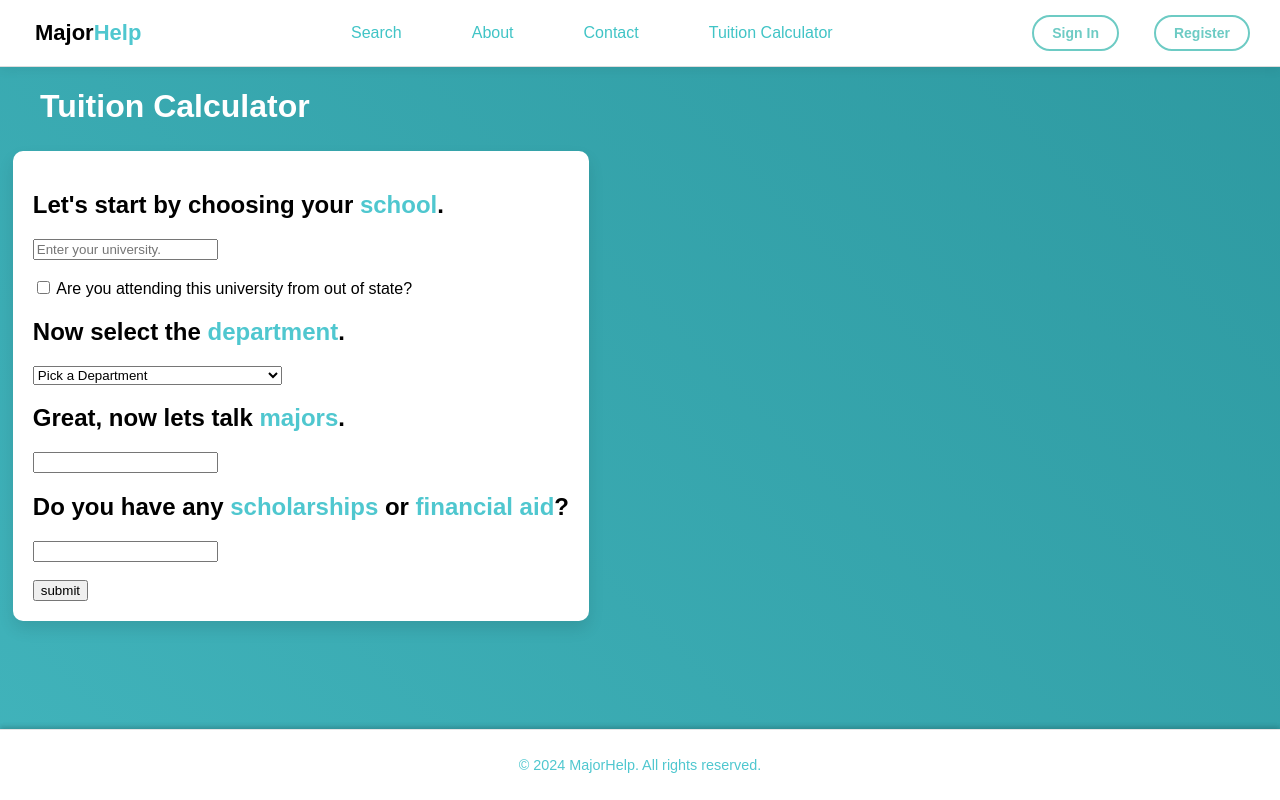
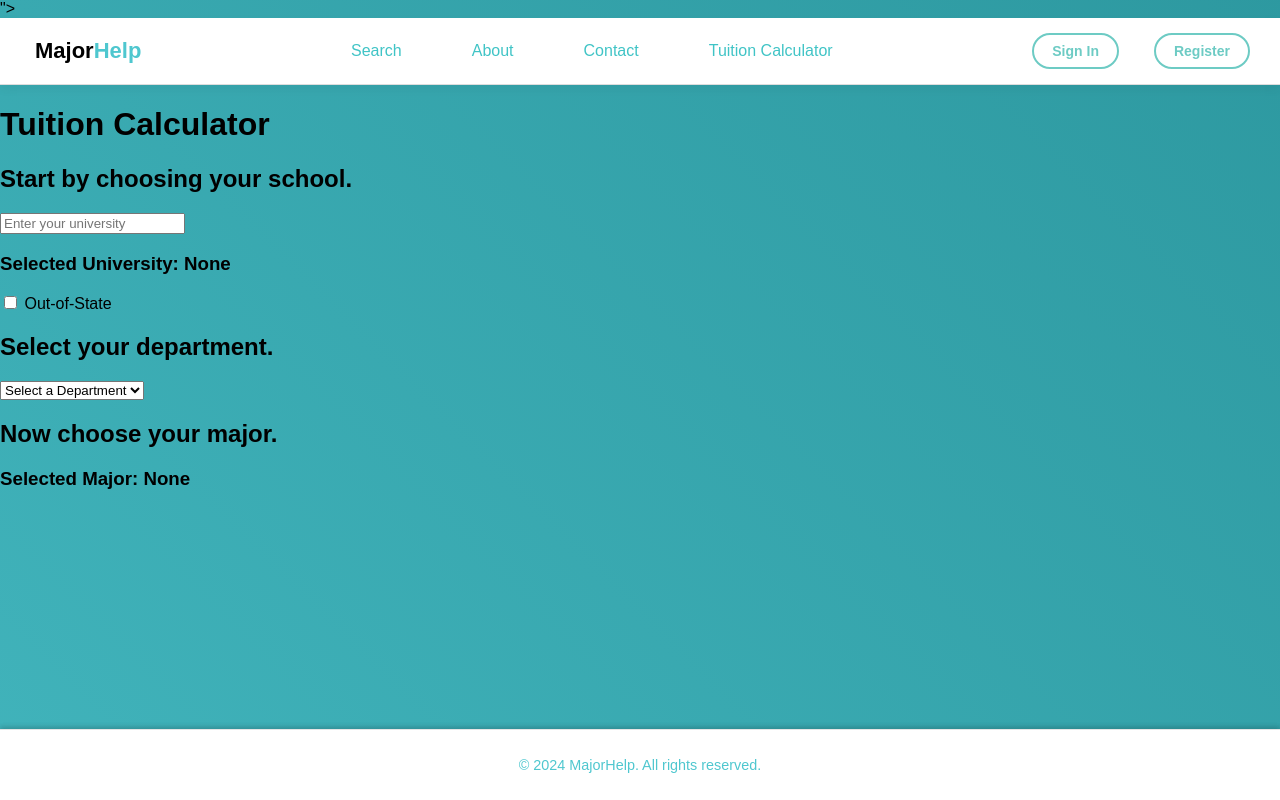
Before and after one commit to JosephPreuss/MajorHelp, a Django app: page /calc/ in a window 1280 px wide. Run offline with Django 4.2, Linux system fonts and the light colour scheme.

Commit message:
corrected tuition calc with minor bug

```diff
--- a/MajorHelp/static/css/calc/calc.css
+++ b/MajorHelp/static/css/calc.css
@@ -1,5 +1,5 @@
 /* Extend css changes from the main stylesheet */
-@import url("styles.css");
+@import url("../css/common/styles.css");
 
 #title {
 	margin-left: 5vh;
--- a/MajorHelp/templates/base.html
+++ b/MajorHelp/templates/base.html
@@ -15,7 +15,7 @@
     <link rel="stylesheet" href="{% static 'css/settings/settings.css' %}">
 
 
-    <link rel="stylesheet" href="{% block stylesheet %}{% static 'css/styles.css' %}{% endblock %}">
+    <link rel="stylesheet" href="{% block stylesheet %}{% static 'css/common/styles.css' %}{% endblock %}">
     {# for use in script overriding #}
     {% block script %}{% endblock script %}
 
--- a/MajorHelp/templates/calc/calc.html
+++ b/MajorHelp/templates/calc/calc.html
@@ -1,366 +1,212 @@
-<!-- templates/calc/calc.html -->
 {% extends 'MajorHelp/HomePage.html' %}
-
 {% load static %}
 
-{% block title %}Tuition Calc{% endblock %}
+{% block title %}Tuition Calculator{% endblock %}
 
-{% block stylesheet %}{% static 'css/calc/calc.css' %}{% endblock stylesheet %}
+{% block stylesheet %}
+<link rel="stylesheet" href="{% static 'css/calc/calc.css' %}">
+<style>
+    .result-item {
+        padding: 10px;
+        margin: 5px 0;
+        background-color: #f0f8ff;
+        border: 1px solid #008080;
+        border-radius: 5px;
+        cursor: pointer;
+        transition: background-color 0.3s ease;
+        display: inline-block;
+
+    }
+    .result-item:hover {
+        background-color: #008080;
+        color: white;
+
+    }
+</style>
+{% endblock stylesheet %}
 
 {% block script %}
 <script>
-    const DNE = "DOESNOTEXIST";
-    const URL_HEAD = "/calc/info/";
+    const DEPARTMENT_CHOICES = [
+        "Humanities and Social Sciences",
+        "Natural Sciences and Mathematics",
+        "Business and Economics",
+        "Education",
+        "Engineering and Technology",
+        "Health Sciences",
+        "Arts and Design",
+        "Agriculture and Environmental Studies",
+        "Communication and Media",
+        "Law and Criminal Justice"
+    ];
 
-    const inputData = {
-        uni      :  null,
-        outstate :  false,
-        dept     :  null,
-        major    :  null,
-        aid      :  null,
-    };
+    async function fetchUniversityData(query) {
+        try {
+            const response = await fetch(`/api/university_search/?query=${query}`);
+            if (!response.ok) throw new Error('University not found');
+            return await response.json();
+        } catch (error) {
+            console.error(error);
+            return null;
+        }
+    }
 
-    // the value entries in this dictionary represent whether the data is
-    // "required". Required entries are not allowed to be empty strings and the
-    // backend will return a 400 if given a null or empty required entry.
-    const inputEntries = {
-        uni         :       true,
-        outstate    :   false,
-        dept        :   false,
-        major       :       true,
-        aid         :   false,
-    };
+    async function fetchMajors(university, department) {
+        try {
+            const response = await fetch(`/api/majors/?university=${encodeURIComponent(university)}&department=${encodeURIComponent(department)}`);
+            if (!response.ok) throw new Error('Majors not found');
+            return await response.json();
+        } catch (error) {
+            console.error(error);
+            return null;
+        }
+    }
 
-    // TODO(jpreuss) is it better to have one dictonary that returns a tuple?
+    async function fetchMajorDetails(university, major, outstate) {
+        try {
+            const response = await fetch(`/api/major_info/?university=${encodeURIComponent(university)}&major=${encodeURIComponent(major)}&outstate=${outstate}`);
+            if (!response.ok) throw new Error('Major not found');
+            return await response.json();
+        } catch (error) {
+            console.error(error);
+            return null;
+        }
+    }
 
+    async function updateUniversityResults() {
+        const query = document.getElementById("uni-search").value.trim();
+        if (!query) return;
 
-    function getValues() {
+        const data = await fetchUniversityData(query);
+        const resultsContainer = document.getElementById("university-results");
+        resultsContainer.innerHTML = "";
 
-        for (const [entry, required] of Object.entries(inputEntries))
-            Input(entry, required, false)
+        if (data && data.universities.length > 0) {
+            data.universities.forEach(uni => {
+                let option = document.createElement("div");
+                option.classList.add("result-item");
+                option.innerHTML = `<strong>${uni.name}</strong> - ${uni.location}`;
+                option.onclick = () => selectUniversity(uni.name);
+                resultsContainer.appendChild(option);
+            });
+        } else {
+            resultsContainer.innerHTML = "<p>No universities found.</p>";
+        }
+    }
 
+    function selectUniversity(name) {
+        document.getElementById("uni-name").textContent = name;
+        document.getElementById("university-results").innerHTML = "";
+        document.getElementById("department-dropdown").innerHTML =
+            `<option value="" disabled selected>Select a Department</option>` +
+            DEPARTMENT_CHOICES.map(dept => `<option value="${dept}">${dept}</option>`).join('');
+    }
 
-        validateInputData();
+    async function updateMajorResults() {
+        const university = document.getElementById("uni-name").textContent;
+        const department = document.getElementById("department-dropdown").value;
+        if (!university || !department) return;
+
+        const data = await fetchMajors(university, department);
+        const majorContainer = document.getElementById("major-results");
+        majorContainer.innerHTML = "";
+
+        if (data.majors.length > 0) {
+            data.majors.forEach(major => {
+                let option = document.createElement("div");
+                option.classList.add("result-item");
+                option.innerHTML = `<strong>${major.name}</strong>`;
+
+                // Ensure event listener is added
+                option.onclick = function() {
+                    selectMajor(major.name);
+                };
+
+                majorContainer.appendChild(option);
+            });
+        } else {
+            majorContainer.innerHTML = "<p>No majors found.</p>";
+        }
     }
 
 
-    function Input(entry, required = false, validate=true) {
+    async function selectMajor(major) {
+        console.log("Major Clicked:", major);
+        const university = document.getElementById("uni-name").textContent;
+        const outstate = document.getElementById("outstate").checked;
+        if (!university || !major) return;
 
-        let element, data;
+        const data = await fetchMajorDetails(university, major, outstate);
+        if (!data) return;
 
-
-        if (entry === undefined) return false;
-
-        element = document.getElementById(entry);
-
-        if (!element) return false;
-
-
-
-        if (element.tagName.toLowerCase() === 'input' && element.type === "checkbox") {
-            // Checkbox input
-
-            data = element.checked;
-        } else {
-            // Default
-
-            // check if the entered data isn't just whitespace via trim and length
-            data = document.getElementById(entry).value.trim();
-            if (data.length == 0 && required)
-                data = null;
-        }
-        inputData[entry] = data;
-
-        if (validate) {
-            validateInputData();
-        }
-
-    }
-
-
-    async function validateInputData() {
-        for (const [entry , required] of Object.entries(inputEntries)) {
-            if (required && inputData[entry] == null) return false
-        }
-        // None of the required data values are null, the request is ready.
-
-        // TODO(jpreuss) might also have to check for empty strings for rquired
-        // entries
-
-        // Prepare the GET request string for the url
-        let getStr = "?";
-
-        for (const [entry, data] of Object.entries(inputData)) {
-            getStr = getStr.concat(entry.toString() + "=" + data.toString() + "&");
-        }
-
-        // Make a fetch request, the url can just be the get data
-
-        const response = await fetch(URL_HEAD+getStr,  {
-            method : 'GET',
-            headers: {"Content-Type": "application/json",},
-        });
-
-        if (!response.ok) {
-            throw new Error(`Response status: ${response.status}`);
-        }
-
-        const data = await response.json();
-
-        updateData(data);
-    }
-
-    let dataValid = true;
-
-    function updateData(data) {
-        if (!dataValid) {
-            let ele = document.getElementsByClassName("error");
-
-            for (var i = 0; i < ele.length; i++){
-                ele[i].style.display = "none";
-            }
-
-            dataValid = true;
-        }
-
-        const total = "$" + data['minTui'] + ' - $' + data['maxTui'];
-
-        document.getElementById("total1").textContent=total;
-        document.getElementById("total2").textContent=total;
-
-
-
-
-        uni = data["uni"];
-        if (uni["name"] !== DNE) {  // If Uni exists
-            document.getElementById("uniName").textContent = uni['name'];
-            document.getElementById("uniTui").textContent =
-                "$" + uni['baseMinTui'] + ' - $' + uni['baseMaxTui'];
-
-            document.getElementById("uniFees").textContent = "$" + uni['fees'];
-        } else {
-            // If Uni does NOT exist...
-
-            console.error("No university of name " + inputData["uni"] + " exists.");
-            document.getElementById("uniError").textContent =
-                "No university \"" + inputData["uni"] + "\" was found.";
-
-            // Show the error message.
-            document.getElementById("uniError").style.display = 'inline';
-            dataValid = false;
-        }
-
-
-
-
-        major = data["major"];
-        if (major["name"] !== DNE) {  // If major exists
-            document.getElementById("majorName").textContent = major['name'];
-            document.getElementById("majorTui").textContent = "$" + major['baseMinTui'] + ' - $' + major['baseMaxTui'];
-            document.getElementById("majorFees").textContent = "$" + major['fees'];
-        } else {
-            // If Major does NOT exist...
-
-            console.error("No major of name " + inputData["major"] + " exists.");
-            document.getElementById("majorError").textContent =
-                "No major \"" + inputData["major"] + "\" was found.";
-
-            // Show the error message.
-            document.getElementById("majorError").style.display = 'inline';
-            dataValid = false;
-        }
-
-        aid = data["aid"];
-        if (aid["name"] !== "") {  // If aid is not empty, ie aid was specified
-
-            if (aid["name"] !== DNE) {  // If aid was specified and exists
-                document.getElementById("financialAidOutput").style.display = 'inline';
-                document.getElementById("aidName").textContent = aid['name'];
-                document.getElementById("aidTui").textContent = "-$" + aid['amount'];
-
-            } else {  // aid was specified but does not exist
-                console.error("No Financial Aid of name " + inputData["aid"] + " exists.");
-                document.getElementById("aidError").textContent =
-                    "No aid \"" + inputData["aid"] + "\" was found.";
-
-                // Show the error message
-                document.getElementById("aidError").style.display = 'inline';
-                dataValid = false;
-            }
-        } else {  // aid is empty, ie no aid was specified
-            document.getElementById("financialAidOutput").style.display = 'none';
-        }
-
-        if (dataValid) // then display the output tuition.
-            document.getElementById("output").style.display = 'block';
-        else
-            document.getElementById("output").style.display = 'none';
+        document.getElementById("major-name").textContent = major;
+        document.getElementById("major-name-output").textContent = major;
+        document.getElementById("uni-name-output").textContent = university;
+        document.getElementById("uni-tuition").textContent = `$${data.uni.baseMinTui} - $${data.uni.baseMaxTui}`;
+        document.getElementById("uni-fees").textContent = `$${data.uni.fees}`;
+        document.getElementById("major-tuition").textContent = `$${data.major.baseMinTui} - $${data.major.baseMaxTui}`;
+        document.getElementById("major-fees").textContent = `$${data.major.fees}`;
+        document.getElementById("total").textContent = `$${data.minTui} - $${data.maxTui}`;
+        document.getElementById("output").style.display = 'block';
     }
 </script>
 {% endblock script %}
 
-
 {% block content %}
-<!-- get the original content from the home page-->
 <div>
-    <h1 id="title">Tuition Calculator</h1>
+    <h1>Tuition Calculator</h1>
 </div>
 
-<div id="inputOutput">
+<div id="input-output">
     <div id="input" class="content-box">
-        <div>
-            <h2>Let's start by choosing your <span class="color-text">school</span>.</h2>
-            <!--The "; return false" prevents the form from actually submitting via post or get
-                thus refreshing the page... which clears the form.-->
-            <form onsubmit="Input('uni', true); return false">
-                <input type="text" id="uni" name="university" placeholder="Enter your university."
-                    value="">
-            </form>
-            <span id="uniError" class="error">No University of that name was found.</span>
-            <br>
-            <input type="checkbox" name="outstate" id="outstate" value="true" onclick="Input('outstate');">
-            <label>Are you attending this university from out of state?</label>
-        </div>
+        <h2>Start by choosing your <span class="color-text">school</span>.</h2>
+        <input type="text" id="uni-search" placeholder="Enter your university" oninput="updateUniversityResults()">
+        <div id="university-results" class="search-results"></div>
+        <h3 id="uni-name">Selected University: None</h3>
+        <input type="checkbox" id="outstate"> Out-of-State
 
-        <div>
-            <h2>Now select the <span class="color-text">department</span>.</h2>
-                <select id="dept" name="department" onchange="Input('dept')">
-                    <option value="" disabled="" selected="">Pick a Department</option>
-                    <option value="Humanities and Social Sciences">Humanities and Social Sciences</option>
-                    <option value="Natural Sciences and Mathematics">Natural Sciences and Mathematics</option>
-                    <option value="Business and Economics">Business and Economics</option>
-                    <option value="Education">Education</option>
-                    <option value="Engineering and Technology">Engineering and Technology</option>
-                    <option value="Health Sciences">Health Sciences</option>
-                    <option value="Arts and Design">Arts and Design</option>
-                    <option value="Agriculture and Environmental Studies">Agriculture and Environmental Studies</option>
-                    <option value="Communication and Media">Communication and Media</option>
-                    <option value="Law and Criminal Justice">Law and Criminal Justice</option>
-                </select>
-                <br>
-                <span id="deptError" class="error">Error</span>
-        </div>
+        <h2>Select your <span class="color-text">department</span>.</h2>
+        <select id="department-dropdown" onchange="updateMajorResults()">
+            <option value="" disabled selected>Select a Department</option>
+        </select>
 
-        <div>
-            <h2>Great, now lets talk <span class="color-text">majors</span>.</h2>
-            <form onsubmit="Input('major', true); return false">
-                <input type="text" name="major" id="major" placeholder="" value="">
-            </form>
-            <span id="majorError" class="error">Error</span>
-        </div>
-
-        <div id="financialAidInput">
-            <h2>Do you have any <span class="color-text">scholarships</span> or <span class="color-text">financial aid</span>?</h2>
-            <form onsubmit="Input('aid'); return false">
-                <input type="text" name="aid" id="aid" placeholder="" value="">
-            </form>
-            <span id="aidError" class="error">Error</span>
-        </div>
-
-        <!--
-        <div id="minors">
-            <h2>Are you interested in enrolling in any minors?</h2>
-            (placeholder text)
-        </div>
-
-
-
-        <div id="extraAid">
-            <h2>Enter any other estimated external aids</h2>
-            (placeholder text)
-        </div>
-        -->
-        <br>
-        <input id="submitButton" type="button" value="submit" onclick="getValues();">
+        <h2>Now choose your <span class="color-text">major</span>.</h2>
+        <div id="major-results" class="search-results"></div>
+        <h3 id="major-name">Selected Major: None</h3>
     </div>
 
     <div id="output" class="content-box" style="display: none;">
         <h2>Estimated <span class="color-text">Total</span></h2>
-        <h1 id="total1">{{ total | default:"$XX,XXX - $XXX,XXX"}}</h1>
-
-
+        <h1 id="total">$XX,XXX - $XX,XXX</h1>
 
         <h2>Details:</h2>
 
-        <!--
-            A for loop could be placed through here to iterate through university, major, scholarship, etc
-            and thier costs, credits, notes, etc
-        -->
-
         <h3>University Related Costs</h3>
-        <!--The name of the University/Major/Scholarship can go here-->
-        <b><span id="uniName" class="color-text">XXXXXXXXX</span></b>
+        <b><span id="uni-name-output" class="color-text">XXXXXXXXX</span></b>
         <ul class="outputList">
-            <!--
-                For future reference, this can probably be replaced with a for loop containing all applicable
-                items (meaning the left side will be replaced with a variable and presumably the right side
-                would be something like variableName.amount)
-            -->
-            <li>
-                Base Tuition <span id="uniTui">{{ baseTuition | default:"$X,XXX" }}</span>
-            </li>
-            <li>
-                Fees <span id="uniFees">{{ baseTuition | default:"$X,XXX" }}</span>
-            </li>
-
-            <br>
-
-            <!--
-                Notes section
-                Can be surrounded by a for to include any notes
-            -->
-            <!--
-            <small>
-                <li class="outputNote"> </li>
-            </small>
-            -->
-
-
+            <li>Base Tuition <span id="uni-tuition">$X,XXX - $X,XXX</span></li>
+            <li>Fees <span id="uni-fees">$X,XXX</span></li>
+        </ul>
 
         <h3>Major Related Costs</h3>
-        <b><span id="majorName" class="color-text">XXXXXXXXXXXX</span></b>
+        <b><span id="major-name-output" class="color-text">XXXXXXXXXXXX</span></b>
         <ul class="outputList">
-            <li>
-                Base Tuition <span id="majorTui">{{ baseTuition | default:"$X,XXX" }}</span>
-            </li>
-            <li>
-                Fees <span id="majorFees">{{ baseTuition | default:"$X,XXX" }}</span>
-            </li>
-
-            <!--
-                Notes section
-                Can be surrounded by a for to include any notes
-            -->
-            <!--
-            <small>
-                <li class="outputNote">
-                    Alumini have reported that this university has a hidden lab fee specific to this Major.
-                </li>
-            </small>
-            -->
-
-
+            <li>Base Tuition <span id="major-tuition">$X,XXX - $X,XXX</span></li>
+            <li>Fees <span id="major-fees">$X,XXX</span></li>
         </ul>
-
-        <div id="financialAidOutput" style="display : none;">
-            <h3>Financial Aid</h3>
-            <b><span id="aidName" class="color-text">XXXXXXXXXXXX</span></b>
-            <ul class="outputList">
-                <li>
-                    Price reducted <span id="aidTui"></span>
-                </li>
-            </ul>
-        </div>
-
-
-        <!--
-        <h4>Subtotal</h4>
-        <h4 style="margin-left:2.5em">$X,XXX - $XX,XXX
-        -->
-
-        <!-- Just repeat the estimated total again for readability-->
-        <h2>Estimated <span class="color-text">Total</span></h2>
-        <h1 id="total2">{{ total | default:"$XX,XXX - $XXX,XXX"}}</h1>
     </div>
 </div>
+<div class="space">
+    <p>_</p>
+    <p>_ </p>
+    <p>_ </p>
+    <p>_ </p>
+    <p>_ </p>
+    <p>_ </p>
+</div>
+<style>
+    .space {
+        visibility: hidden !important;
+    }
+</style>
 {% endblock content %}
--- a/MajorHelp/urls.py
+++ b/MajorHelp/urls.py
@@ -57,5 +57,8 @@ urlpatterns = [
 
     # URLS for the Tuition Calculator
     path('calc/', CalcView.as_view(), name='calc'),
-    path('calc/info/', CalcInfo.as_view(), name='calcInfo')
+    path('calc/info/', CalcInfo.as_view(), name='calcInfo'),
+    path("api/university_search/", university_search, name="university_search"),
+    path("api/majors/", major_list, name="major_list"),
+    path("api/major_info/", major_info, name="major_info"),
 ]
--- a/MajorHelp/views.py
+++ b/MajorHelp/views.py
@@ -674,3 +674,86 @@ class UniversityRequestView(View):
         else:
             messages.error(request, 'Please enter your request.')
             return render(request, 'search/universityRequest.html')
+
+from django.http import JsonResponse
+from django.views.decorators.csrf import csrf_exempt
+from .models import University
+
+@csrf_exempt
+def university_search(request):
+    query = request.GET.get('query', '')
+
+    if not query:
+        return JsonResponse({"error": "No search query provided"}, status=400)
+
+    universities = University.objects.filter(name__icontains=query)
+
+    if not universities.exists():
+        return JsonResponse({"error": "No university found"}, status=404)
+
+    data = {"universities": []}
+    for uni in universities:
+        data["universities"].append({
+            "name": uni.name,
+            "location": uni.location,
+            "departments": list(uni.majors.values_list("department", flat=True).distinct()),
+        })
+
+    return JsonResponse(data)
+def major_list(request):
+    university_name = request.GET.get('university', '')
+    department = request.GET.get('department', '')
+
+    # Ensure university exists
+    university = University.objects.filter(name__icontains=university_name).first()
+    if not university:
+        return JsonResponse({"error": "University not found"}, status=404)
+
+    # Filter majors by university and department
+    majors = Major.objects.filter(university=university, department=department)
+    if not majors.exists():
+        return JsonResponse({"majors": []})  # Return empty list if no majors found
+
+    data = {"majors": [{"name": major.major_name} for major in majors]}
+    return JsonResponse(data)
+def major_info(request):
+    university_name = request.GET.get('university', '')
+    major_name = request.GET.get('major', '')
+    outstate = request.GET.get('outstate', 'false') == 'true'
+
+    # Ensure university exists
+    university = University.objects.filter(name__icontains=university_name).first()
+    if not university:
+        return JsonResponse({"error": "University not found"}, status=404)
+
+    # Ensure major exists
+    major = Major.objects.filter(university=university, major_name__icontains=major_name).first()
+    if not major:
+        return JsonResponse({"error": "Major not found"}, status=404)
+
+    # Determine correct tuition range
+    if outstate:
+        min_tuition = university.out_of_state_base_min_tuition + major.out_of_state_min_tuition
+        max_tuition = university.out_of_state_base_max_tuition + major.out_of_state_max_tuition
+    else:
+        min_tuition = university.in_state_base_min_tuition + major.in_state_min_tuition
+        max_tuition = university.in_state_base_max_tuition + major.in_state_max_tuition
+
+    data = {
+        "uni": {
+            "name": university.name,
+            "baseMinTui": university.in_state_base_min_tuition if not outstate else university.out_of_state_base_min_tuition,
+            "baseMaxTui": university.in_state_base_max_tuition if not outstate else university.out_of_state_base_max_tuition,
+            "fees": university.fees
+        },
+        "major": {
+            "name": major.major_name,
+            "baseMinTui": major.in_state_min_tuition if not outstate else major.out_of_state_min_tuition,
+            "baseMaxTui": major.in_state_max_tuition if not outstate else major.out_of_state_max_tuition,
+            "fees": major.fees
+        },
+        "minTui": min_tuition,
+        "maxTui": max_tuition
+    }
+
+    return JsonResponse(data)
--- a/pestopanini/settings.py
+++ b/pestopanini/settings.py
@@ -122,6 +122,7 @@ STATIC_URL = '/static/'
 
 STATICFILES_DIRS = [
     os.path.join(BASE_DIR, 'MajorHelp', 'static'),
+     os.path.join(BASE_DIR, 'MajorHelp', 'static','css','common'),
 ]
 
 STATIC_ROOT = os.path.join(BASE_DIR, 'staticfiles')
```
